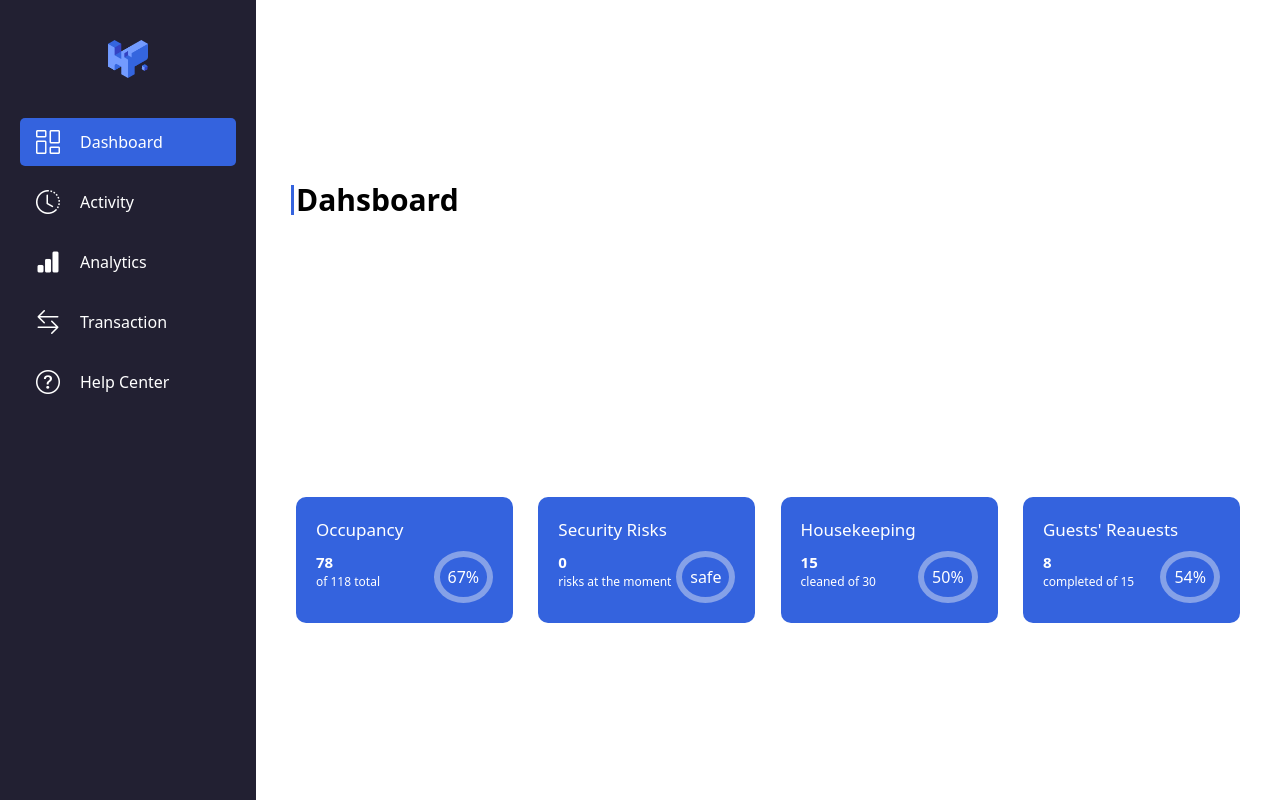
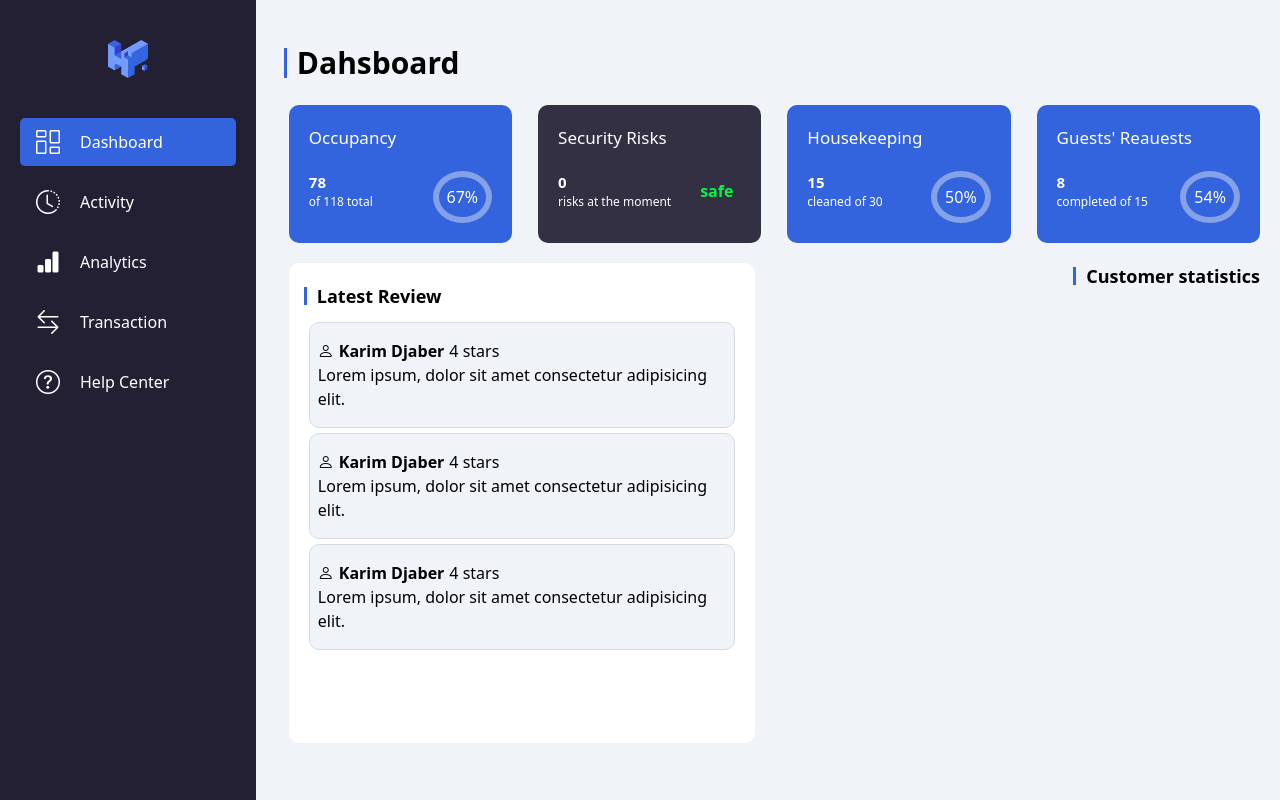
Before and after one commit to dhiaa00/Hotel-Management, a React (Vite) app: page /dashboard in a window 1280 px wide. Built offline with nearby package versions, Linux system fonts and the light colour scheme; the HTML template or start-up script is replaced by a standard one.

Commit message:
dashboard reviews

```diff
--- a/src/App.jsx
+++ b/src/App.jsx
@@ -4,7 +4,7 @@ import Dashboard from "./pages/dashboard/Dashboard";
 
 function App() {
   return (
-    <main className="flex">
+    <main className="grid justify-end">
       <NavBar />
       <Routes>
         <Route path="/dashboard" element={<Dashboard />} />
--- /dev/null
+++ b/src/components/dashboard-comps/IconCard.jsx
@@ -0,0 +1,31 @@
+import React from "react";
+import { FontAwesomeIcon } from "@fortawesome/react-fontawesome";
+
+const IconCard = ({ title, item1, item2, item3 }) => {
+  const color = title === "Security Risks" ? "bg-[#323042]" : "bg-mainColor";
+  return (
+    <div className={`info-card w-[23%] text-white ${color} rounded-[10px] p-5`}>
+      <h2 className="flex justify-start gap-3 text-[17px] pb-5">
+        <FontAwesomeIcon icon="fa-solid fa-bed" />
+        {title}
+      </h2>
+      <div className="card-stats flex justify-between">
+        <div className=" card-stat  flex flex-col flex-1 align-top">
+          <span className="font-bold text-[15px]">{item1}</span>
+          <span className="text-[12px]">{item2}</span>
+        </div>
+        {title === "Security Risks" ? (
+          <div className="card-stat flex items-center p-2 font-semibold text-[#02F646]">
+            {item3}
+          </div>
+        ) : (
+          <div className="card-stat flex items-center p-2 relative border-[6px] border-solid border-[#FFFDF4]/[.4] rounded-[50%]">
+            {item3}
+          </div>
+        )}
+      </div>
+    </div>
+  );
+};
+
+export default IconCard;
--- /dev/null
+++ b/src/components/dashboard-comps/Review.jsx
@@ -0,0 +1,18 @@
+import React from "react";
+
+const Review = ({ userName, rating }) => {
+  return (
+    <div className="review flex flex-col justify-between px-2 py-4 bg-[#F0F3F8] border-solid border-[1px] border-[#D7D9DD] rounded-[10px]">
+      <div className="preson flex gap-[5px] ">
+        <i className="bi bi-person"></i>
+        <div className="username font-bold">{userName}</div>
+        {rating} stars
+      </div>
+      <div className="feedback">
+        Lorem ipsum, dolor sit amet consectetur adipisicing elit.
+      </div>
+    </div>
+  );
+};
+
+export default Review;
--- a/src/components/navbar/NavBar.jsx
+++ b/src/components/navbar/NavBar.jsx
@@ -33,7 +33,7 @@ const NavBar = () => {
   ];
 
   return (
-    <div className=" text-white bg-[#222032] navbar flex flex-col w-[20%] py-10 h-screen border-r-black border-solid sticky">
+    <div className=" text-white bg-[#222032] navbar flex flex-col w-[20%] py-10 h-screen border-r-black border-solid fixed">
       <div className="logo flex justify-center items-center gap-2 mb-10 ">
         <img src={logo} alt="" className=" w-10" />
       </div>
--- a/src/index.css
+++ b/src/index.css
@@ -2,6 +2,9 @@
 @tailwind components;
 @tailwind utilities;
 
+body {
+  background-color: #f0f3f8;
+}
 .active {
   position: relative;
   color: white;
--- a/src/pages/dashboard/Dashboard.jsx
+++ b/src/pages/dashboard/Dashboard.jsx
@@ -1,11 +1,12 @@
 import React from "react";
 
-import IconCard from "./IconCard";
+import IconCard from "../../components/dashboard-comps/IconCard";
+import Review from "../../components/dashboard-comps/Review";
 
 const Dashboard = () => {
   return (
-    <div className="dashboard  p-10 flex flex-1 flex-col justify-around">
-      <h1 className="text-[30px] font-bold relative before:content-[''] before:absolute before:w-[3px] before:h-2/3  before:bg-mainColor before:top-[50%] before:left-[-5px] before:translate-y-[-50%]">
+    <div className="dashboard pt-10 px-5 flex flex-1 flex-col w-[79vw] justify-between gap-[20px] ">
+      <h1 className="text-[30px] pl-2 font-bold relative before:content-[''] before:absolute before:w-[3px] before:h-2/3  before:bg-mainColor before:top-[50%] before:left-[-5px] before:translate-y-[-50%]">
         Dahsboard
       </h1>
       <div className="info-cards flex justify-between">
@@ -34,6 +35,23 @@ const Dashboard = () => {
           item3={"54%"}
         />
       </div>
+      <div className="reviews-stats flex justify-between ">
+        <div className="reviews h-[60vh] bg-white w-[48%] p-5 rounded-[10px] overflow-x-hidden">
+          <h2 className="text-[18px] pl-2 font-semibold relative before:content-[''] before:absolute before:w-[3px] before:h-2/3  before:bg-mainColor before:top-[50%] before:left-[-5px] before:translate-y-[-50%] mb-3">
+            Latest Review
+          </h2>
+          <div className="reviews-list flex flex-col gap-[5px]">
+            <Review userName={"Karim Djaber"} rating={4} />
+            <Review userName={"Karim Djaber"} rating={4} />
+            <Review userName={"Karim Djaber"} rating={4} />
+          </div>
+        </div>
+        <div className="stats">
+          <h2 className="text-[18px] font-semibold relative before:content-[''] before:absolute before:w-[3px] pl-2 before:h-2/3  before:bg-mainColor before:top-[50%] before:left-[-5px] before:translate-y-[-50%]">
+            Customer statistics
+          </h2>
+        </div>
+      </div>
     </div>
   );
 };
--- a/src/pages/dashboard/IconCard.jsx
+++ /dev/null
@@ -1,24 +0,0 @@
-import React from "react";
-import { FontAwesomeIcon } from "@fortawesome/react-fontawesome";
-
-const IconCard = ({ title, item1, item2, item3 }) => {
-  return (
-    <div className="info-card w-[23%] text-white bg-mainColor rounded-[10px] p-5">
-      <h2 className="flex justify-start gap-3 text-[17px] pb-2">
-        <FontAwesomeIcon icon="fa-solid fa-bed" />
-        {title}
-      </h2>
-      <div className="card-stats flex justify-between">
-        <div className=" card-stat  flex flex-col flex-1 align-top">
-          <span className="font-bold text-[15px]">{item1}</span>
-          <span className="text-[12px]">{item2}</span>
-        </div>
-        <div className="card-stat flex items-center p-2 relative border-[6px] border-solid border-[#FFFDF4]/[.4] rounded-[50%]">
-          {item3}
-        </div>
-      </div>
-    </div>
-  );
-};
-
-export default IconCard;
```
